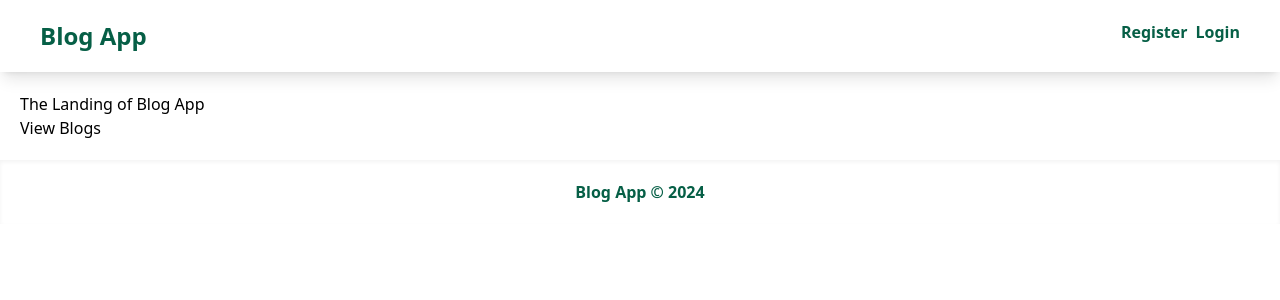
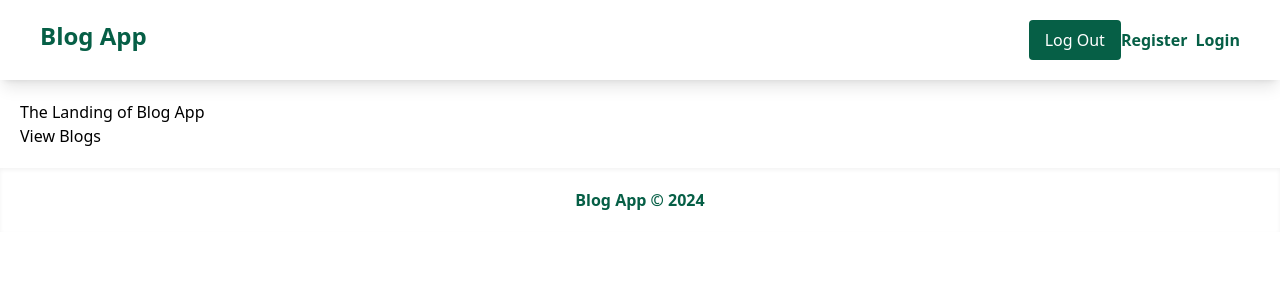
Before and after one commit to Ashlyn-Joshy/BlogApp, a React (Create React App) app in the folder frontend/: page / in a window 1280 px wide. Shown: the top 300 px of the page. Built offline with nearby package versions, Linux system fonts and the light colour scheme.

Commit message:
useLogout Hook

```diff
--- /dev/null
+++ b/frontend/src/Hooks/useLogout.js
@@ -0,0 +1,12 @@
+import { useAuthContext } from "./useAuthContext";
+export const useLogout = () => {
+  const { dispatch } = useAuthContext();
+
+  const logout = () => {
+    //remove the user from the local storage
+    localStorage.removeItem("user");
+    dispatch({ type: "LOGOUT" });
+  };
+
+  return { logout };
+};
--- a/frontend/src/components/Navbar.js
+++ b/frontend/src/components/Navbar.js
@@ -1,7 +1,16 @@
 import React from "react";
-import { Link } from "react-router-dom";
+import { Link, useNavigate } from "react-router-dom";
+import { useLogout } from "../Hooks/useLogout";
 
 const Navbar = () => {
+  const navigate = useNavigate();
+  const { logout } = useLogout();
+
+  const handleLogout = () => {
+    logout();
+    navigate("/");
+  };
+
   return (
     <nav className="py-5 shadow-lg">
       <div className="flex flex-row justify-between px-10">
@@ -11,6 +20,12 @@ const Navbar = () => {
           </Link>
         </div>
         <div>
+          <button
+            className="text-white rounded bg-emerald-800 px-4 py-2"
+            onClick={handleLogout}
+          >
+            Log Out
+          </button>
           <Link to={"/register"}>
             <span className="text-emerald-800 font-semibold">Register</span>
           </Link>
```
